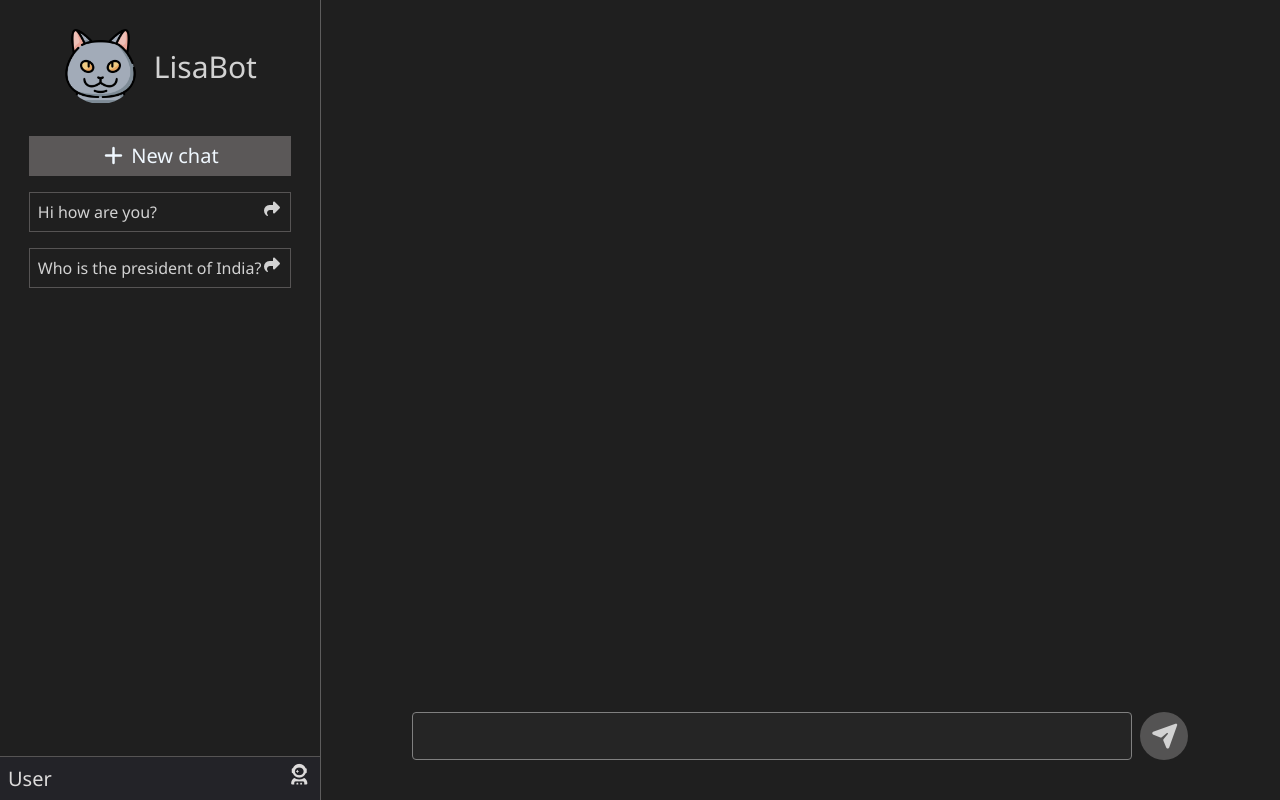
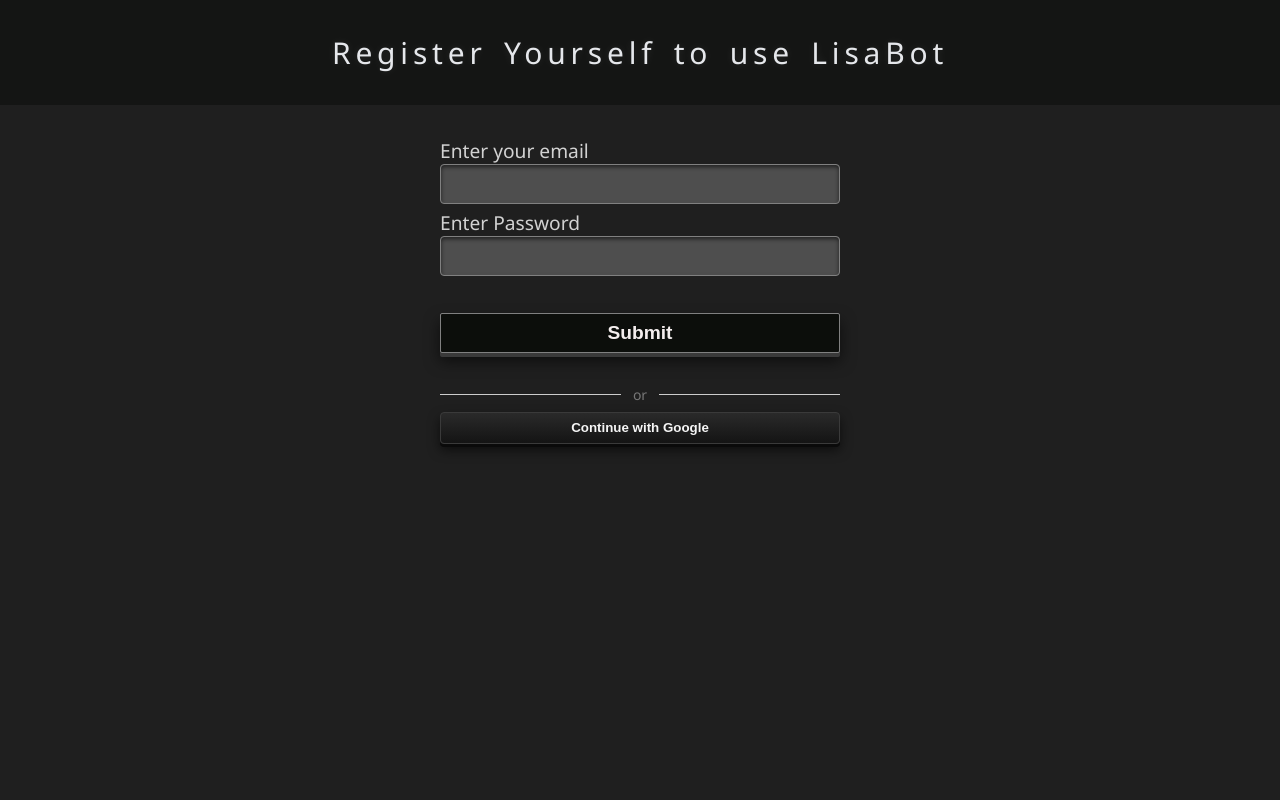
Before and after one commit to lisabiswal/LisaBot, a React (Vite) app: page / in a window 1280 px wide. Built offline with nearby package versions, Linux system fonts and the light colour scheme.

Commit message:
created dashboard with login form

```diff
--- a/package.json
+++ b/package.json
@@ -12,8 +12,10 @@
   "dependencies": {
     "@fortawesome/fontawesome-free": "^7.1.0",
     "@google/generative-ai": "^0.24.1",
+    "firebase": "^12.7.0",
     "react": "^19.1.0",
-    "react-dom": "^19.1.0"
+    "react-dom": "^19.1.0",
+    "react-router-dom": "^7.11.0"
   },
   "devDependencies": {
     "@eslint/js": "^9.25.0",
--- a/src/App.jsx
+++ b/src/App.jsx
@@ -1,14 +1,18 @@
-import LeftSide from "./components/LeftSide";
-import RightSide from "./components/RightSide";
+import { BrowserRouter, Link, Route, Routes } from "react-router-dom";
+import ChatApp from "./pages/ChatApp";
+import Dashboard from "./pages/Dashboard";
+
 
 export default function App(){
   return(
     <>
-    <div className="chat-bot">
+    <BrowserRouter>
+      <Routes>
+        <Route path="/" element={<Dashboard />} />
+        <Route path="/lisabot" element={<ChatApp />} />
+      </Routes>
+    </BrowserRouter>
 
-        <LeftSide/>
-        <RightSide/>
-    </div>
     </>
   )
 }
--- /dev/null
+++ b/src/components/DummyMess.jsx
@@ -0,0 +1,32 @@
+import { askGPT } from "../gpt";
+
+export default function DummyMessages({ setMess }) {
+  const sendDummy = async (text) => {
+    if (!text.trim()) return;
+
+    // Add user message
+    setMess(prev => [...prev, { role: "user", text }]);
+
+
+    // Ask Gemini
+    const reply = await askGPT(text);
+
+    // Remove the typing placeholder and add actual reply
+    setMess(prev => {
+      // remove last typing message if exists
+      const newMess = prev.filter(m => m.text !== "LisaBot is typing...");
+      return [...newMess, { role: "bot", text: reply }];
+    });
+  };
+
+  return (
+    <div className="dummy-msg">
+      <p onClick={() => sendDummy("Hi how are you?")}>
+        Hi how are you? <i className="fas fa-share"></i>
+      </p>
+      <p onClick={() => sendDummy("Who is the president of India?")}>
+        Who is the president of India? <i className="fas fa-share"></i>
+      </p>
+    </div>
+  );
+}
--- a/src/components/LeftSide.jsx
+++ b/src/components/LeftSide.jsx
@@ -1,6 +1,6 @@
+import DummyMessages from "./DummyMess"
 
-
-function LeftSide() {
+function LeftSide({setMess}) {
   return (
     <div className="left-cont">
 {/* left upper part */}
@@ -17,10 +17,7 @@
           <p><i className="fas fa-plus"></i> New chat</p>
         </div>
         {/* dummy messages */}
-        <div className="dummy-msg">
-          <p>Hi how are you? <i className="fas fa-share"></i></p>
-          <p>Who is the president of India? <i className="fas fa-share"></i></p>
-        </div>
+        <DummyMessages setMess={setMess}/>
       </div>
 {/* footer part */}
       <div className="footer">
--- a/src/components/RightSide.jsx
+++ b/src/components/RightSide.jsx
@@ -3,10 +3,10 @@
 import { useEffect, useRef, useState } from "react"
 import { askGPT } from "../gpt"
 
-function RightSide() {
+function RightSide({mess, setMess}) {
 
   const [inp, setInp] = useState("")
-  const [mess, setMess] = useState([])
+  // const [mess, setMess] = useState([])
   const sendMess = async () => {
     if (!inp.trim()) return
     setMess(prev => [...prev, { role: "user", text: inp }])
@@ -14,11 +14,18 @@
     setInp(" ")
     const reply = await askGPT(userInp)
     setMess(prev => [...prev, { role: "bot", text: reply }]);
+
   }
+  const handleKeyDown = e => {
+    if (e.key === "Enter") {
+      e.preventDefault();
+      sendMess();
+    }
+  };
   const chatEnd = useRef(null)
-  useEffect(()=>{
-    chatEnd.current?.scrollIntoView({behavior: "smooth"})
-  },[mess])
+  useEffect(() => {
+    chatEnd.current?.scrollIntoView({ behavior: "smooth" })
+  }, [mess])
 
 
 
@@ -38,13 +45,20 @@
       </div>
       <div className="send-msg">
 
-        <input type="text" onChange={(e)=>setInp(e.target.value)} value={inp} /><span className="send" onClick={sendMess}><i className="fas fa-paper-plane"></i></span>
+        <input type="text"
+        onKeyDown={handleKeyDown}
+        onChange={(e) => setInp(e.target.value)}
+        value={inp} />
+        <span className="send" onClick={sendMess}>
+          <i className="fas fa-paper-plane"></i>
+        </span>
+
       </div>
 
     </div>
   )
 }
-function User({text}) {
+function User({ text }) {
   return (
     <>
       <div className="user-box">
@@ -56,7 +70,7 @@
     </>
   )
 }
-function Bot({text}) {
+function Bot({ text }) {
   return (
     <>
       <div className="user-box">
--- a/src/index.css
+++ b/src/index.css
@@ -194,3 +194,136 @@
   padding: 1rem;
   border-radius: 5px;
 }
+.reg{
+  display: flex;
+  justify-content: center;
+  /* align-items: center; */
+  padding: 2rem;
+  /* border: 1px solid gray; */
+}
+.reg form{
+  /* border: 1px solid red; */
+  width: 25rem;
+  display: flex;
+  flex-direction: column;
+}
+
+.reg form input {
+  width: 100%;
+  padding: 0.5rem;
+  margin-bottom: 0.3rem;
+  font-size: larger;
+  outline: none;
+  background-color: #7574748d;
+  border: 1px solid gray;
+  color: aliceblue;
+
+  /* 3D look */
+  box-shadow:
+    inset 0 2px 4px rgba(0, 0, 0, 0.6),
+    inset 0 -1px 2px rgba(255, 255, 255, 0.05);
+  border-radius: 4px;
+  transition: all 0.15s ease;
+}
+
+/* Focus effect (feels pressed-in) */
+.reg form input:focus {
+  border-color: #858789;
+  box-shadow:
+    inset 0 3px 6px rgba(0, 0, 0, 0.8),
+    0 0 0 1px rgba(57, 62, 69, 0.4);
+}
+
+.reg form label{
+  font-size: larger;
+}
+.reg form button {
+  background-color: #0c0e0b;
+  height: 2.5rem;
+  font-size: larger;
+  cursor: pointer;
+  color: rgb(244, 238, 238);
+  margin-top: 2rem;
+  outline: none;
+  border: 1px solid gray;
+  border-radius: 2px;
+  font-weight: 700;
+
+  /* 3D look */
+  box-shadow:
+    0 4px 0 #3a3a3a,
+    0 8px 15px rgba(0, 0, 0, 0.6);
+  transition: all 0.15s ease;
+}
+
+.reg form button:active {
+  transform: translateY(3px);
+  box-shadow:
+    0 2px 0 #3a3a3a,
+    0 4px 8px rgba(0, 0, 0, 0.6);
+}
+
+.devider {
+  width: 25rem;
+  display: flex;
+  align-items: center;
+  gap: 12px;
+  margin: 20px 0;
+  margin: 0 auto;
+}
+
+.devider hr {
+  flex: 1;
+  border: none;
+  height: 1px;
+  background: #ccc;
+}
+
+.devider span {
+  font-size: 14px;
+  color: #777;
+  text-transform: lowercase;
+}
+.google{
+  display: flex;
+  justify-content: center;
+  margin-top: 0.5rem;
+}
+.google button {
+  width: 25rem;
+  height: 2rem;
+
+  background: linear-gradient(180deg, #2a2a2a, #141414);
+  color: #f5f5f5;
+  border: 1px solid #3a3a3a;
+  border-radius: 4px;
+  cursor: pointer;
+  font-weight: 600;
+
+  /* 3D effect */
+  box-shadow:
+    0 3px 0 #0a0a0a,
+    0 6px 12px rgba(0, 0, 0, 0.6);
+
+  transition: all 0.15s ease;
+}
+
+.google button:active {
+  transform: translateY(2px);
+  box-shadow:
+    0 1px 0 #0a0a0a,
+    0 3px 6px rgba(0, 0, 0, 0.6);
+}
+
+.reg-heading {
+  font-size: 30px;
+  font-weight: 300;
+  text-align: center;
+  word-spacing: 0.3rem;
+  letter-spacing: 0.3rem;
+  /* margin-top: 24px; */
+  padding: 2rem;
+  color: #e5e7eb;
+  background-color: #141514;
+  text-shadow: 0 0 8px rgba(255, 255, 255, 0.1);
+}
--- /dev/null
+++ b/src/pages/ChatApp.jsx
@@ -0,0 +1,17 @@
+import { useState } from "react";
+import LeftSide from "../components/LeftSide";
+import RightSide from "../components/RightSide";
+
+export default function ChatApp() {
+  const [mess, setMess] = useState([]);
+
+  return (
+    <>
+      <div className="chat-bot">
+
+        <LeftSide setMess={setMess} />
+        <RightSide mess={mess} setMess={setMess} />
+      </div>
+    </>
+  )
+}
--- /dev/null
+++ b/src/pages/Dashboard.jsx
@@ -0,0 +1,29 @@
+export default function Dashboard(){
+  return(
+    <>
+    <h1 className="reg-heading">Register Yourself to use LisaBot </h1>
+      <div className="reg">
+        <form >
+          <div className="mail">
+
+          <label htmlFor="mail">Enter your email</label>
+          <input type="email" required />
+          </div>
+          <div className="pass">
+            <label htmlFor="pass">Enter Password</label>
+            <input type="password" required />
+          </div>
+          <button type="submit">Submit</button>
+        </form>
+      </div>
+      <div className="devider">
+        <hr />
+        <span>or</span>
+        <hr />
+      </div>
+      <div className="google">
+        <button>Continue with Google</button>
+      </div>
+    </>
+  )
+}
```
Also changed, not shown: src/firebase.js (added, +17 -0 lines), 1 other file (tests, documents, lock files or other folders).
